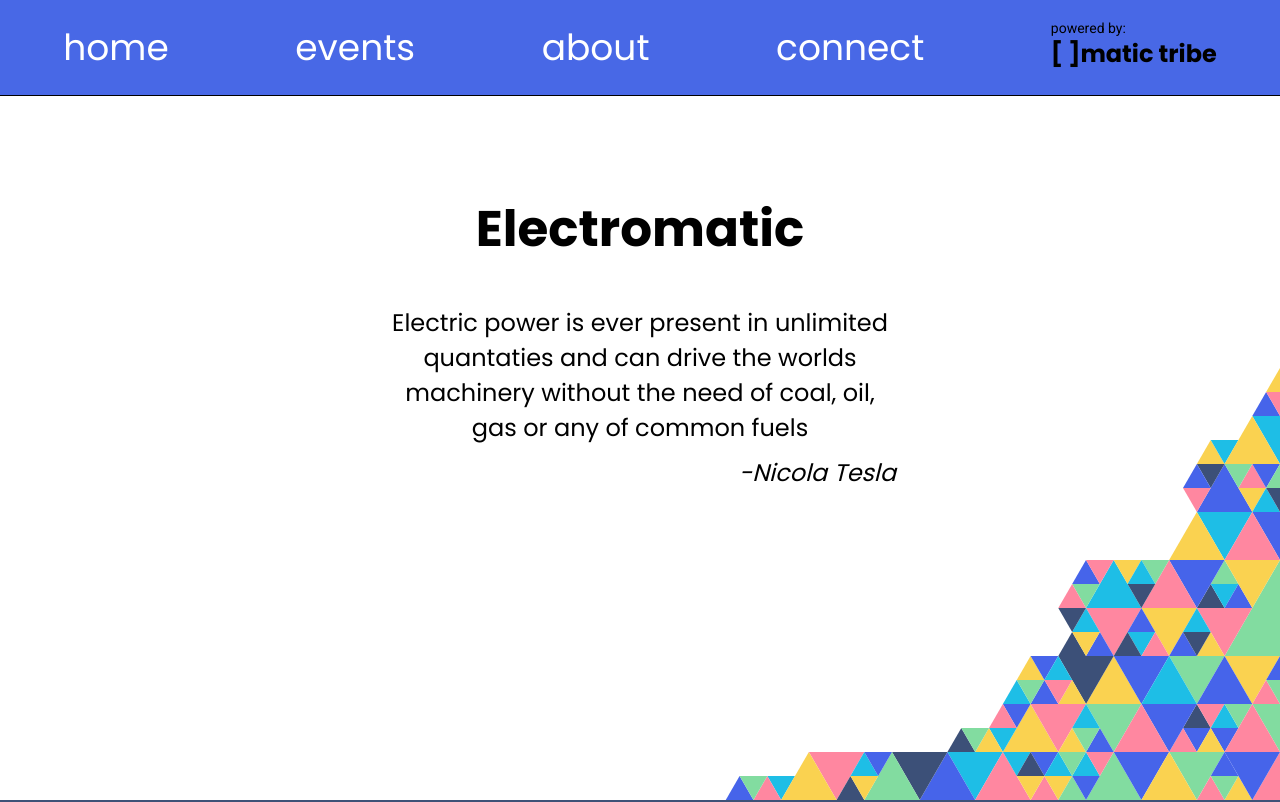
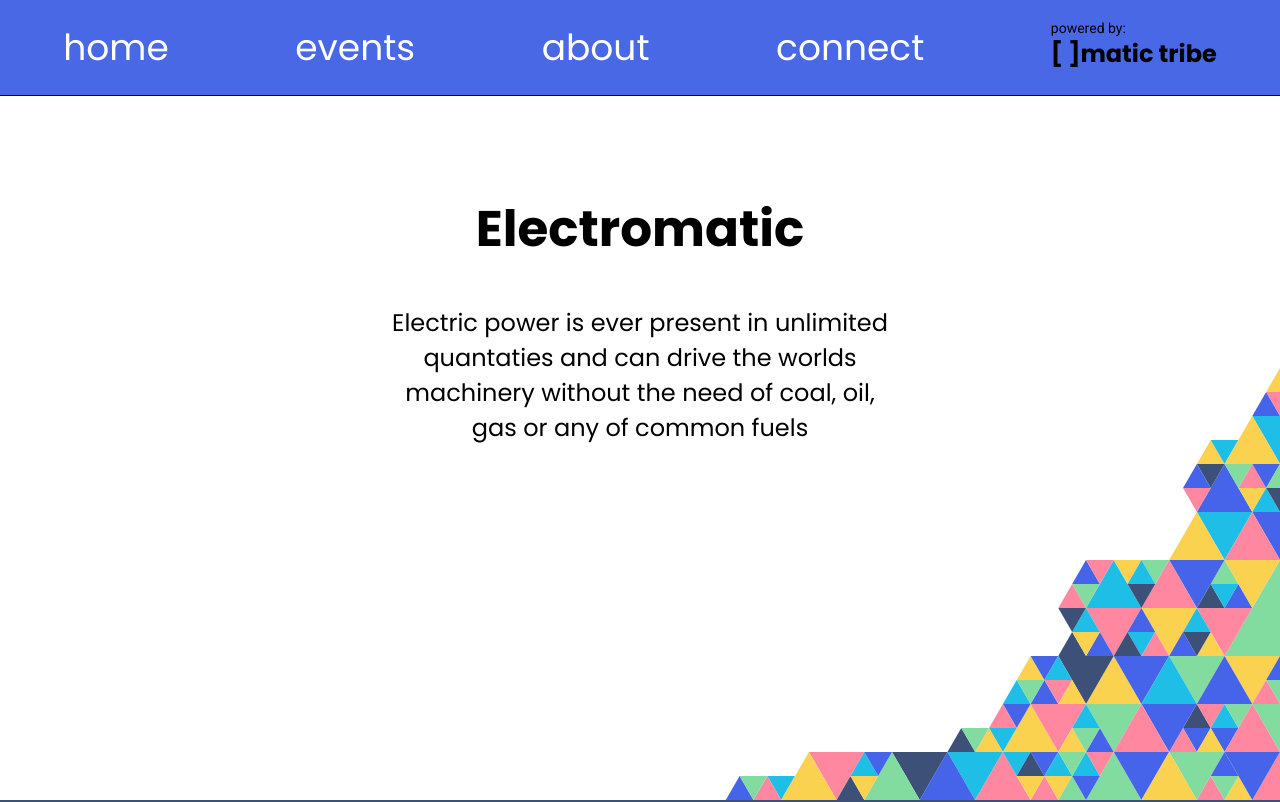
Before and after one commit to alexandergustafssonflink/electromatic, a React (Create React App) app in the folder electromatic/: page / in a window 1280 px wide. Shown: the top 802 px of the page. Built offline with nearby package versions, Linux system fonts and the light colour scheme; no server answers.

Commit message:
fixed menu bug?

```diff
--- a/electromatic/src/components/BurgerMenu/burgermenu.css
+++ b/electromatic/src/components/BurgerMenu/burgermenu.css
@@ -59,6 +59,7 @@
   padding: 0.8em;
   display: flex;
   flex-direction: column;
+  margin-top: 30px;
 }
 
 .bm-item-list h3:hover {
--- a/electromatic/src/home.js
+++ b/electromatic/src/home.js
@@ -173,10 +173,10 @@ function Home() {
           the worlds machinery without the need of coal, oil, gas or any of
           common fuels{" "}
         </p>
-        <p className="author-name" data-aos="fade-left">
+        {/* <p className="author-name" data-aos="fade-left">
           {" "}
           -Nicola Tesla{" "}
-        </p>
+        </p> */}
         <img
           className="bottom-img"
           // src="frontpage-bottom.png"
```
